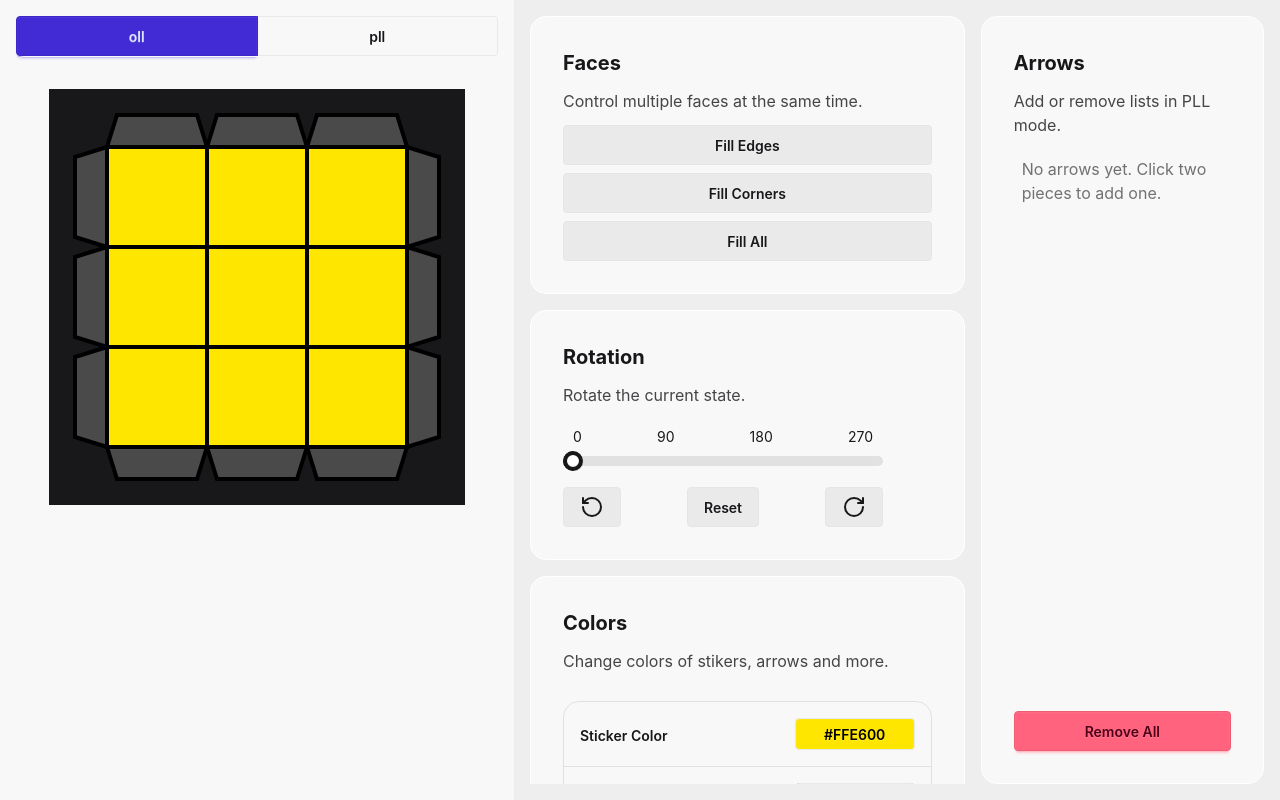
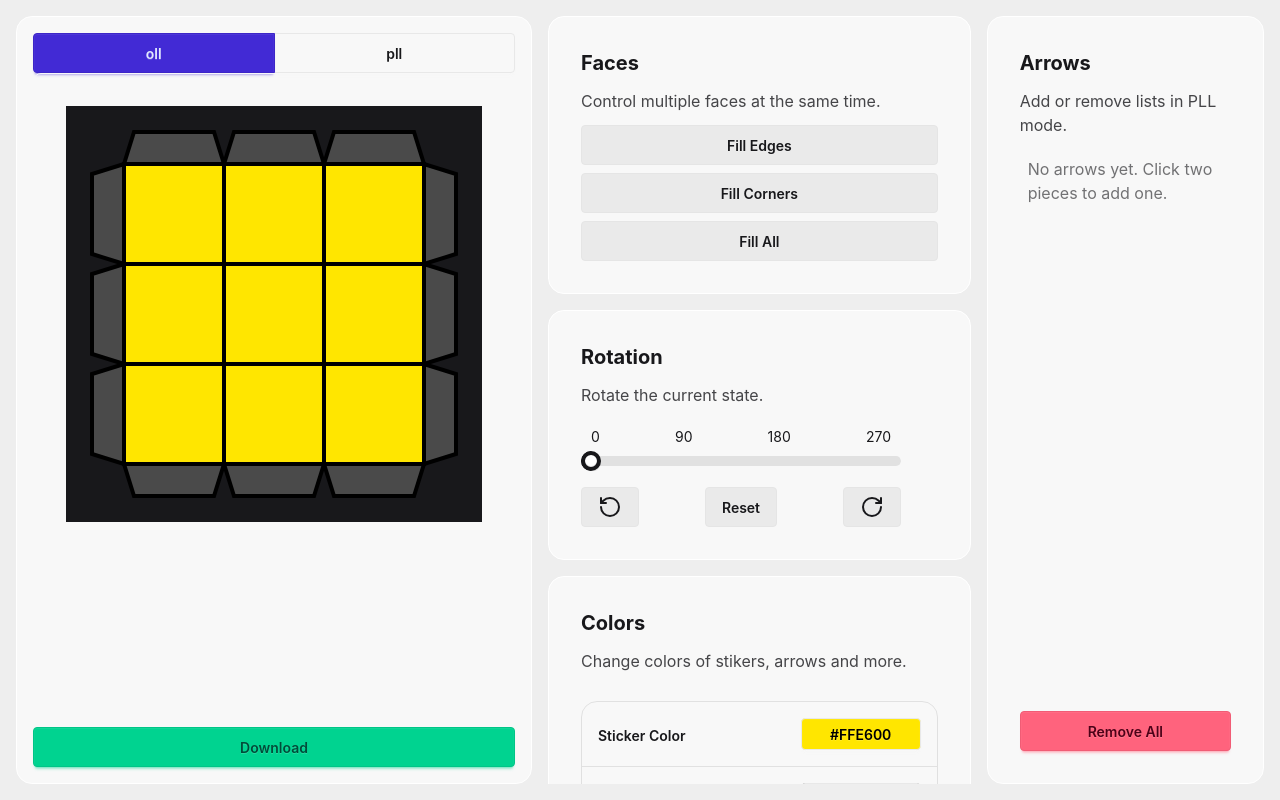
Before and after one commit to luiz734/rubiks-gem, a Svelte app: page / in a window 1280 px wide. Built offline with nearby package versions, Linux system fonts and the light colour scheme.

Commit message:
Implement image download

```diff
--- a/package.json
+++ b/package.json
@@ -23,6 +23,7 @@
     "dependencies": {
         "@lucide/svelte": "^1.52.0",
         "@tailwindcss/vite": "^4.3.3",
+        "html-to-image": "^1.11.13",
         "tailwindcss": "^4.3.3"
     }
 }
--- a/src/App.svelte
+++ b/src/App.svelte
@@ -8,26 +8,32 @@
     import ArrowsList from "./lib/ArrowsList.svelte";
     import CubeColors from "./lib/CubeColors.svelte";
     import CubeStrokes from "./lib/CubeStrokes.svelte";
+    import SaveOptions from "./lib/SaveOptions.svelte";
 
 
     let rubiksCube = $state(
         new RubiksCube("oll")
     );
 
+    let cubeDiv: HTMLDivElement | undefined = $state()
+
     $inspect(rubiksCube);
 
 </script>
 
-<div class="flex flex-row bg-base-200 w-screen h-screen gap-0">
+<div class="flex flex-row bg-base-300 w-screen h-screen gap-4 p-4">
 
-    <div class="flex flex-col p-4">
-        <ActiveModeToggle rubiksCube={rubiksCube}/>
-        <div class="card card-border p-8">
-            <RubikFace rubiksCube={rubiksCube}/>
+    <div class="flex flex-col p-4 justify-between rounded-2xl border border-base-100 bg-base-200">
+        <div class="flex flex-col">
+            <ActiveModeToggle rubiksCube={rubiksCube}/>
+            <div class="card card-border p-8">
+                <RubikFace bind:cubeDiv={cubeDiv} rubiksCube={rubiksCube}/>
+            </div>
         </div>
+        <SaveOptions targetDiv={cubeDiv} transparent={rubiksCube.transparentBg} />
     </div>
 
-    <div class="flex flex-row p-4 bg-base-300 gap-4 flex-1 min-w-0">
+    <div class="flex flex-row bg-base-300 gap-4 flex-1 min-w-0">
         <div class="grid grid-cols-[repeat(auto-fit,minmax(400px,1fr))] flex-2 min-w-0 gap-4 content-start overflow-auto">
             <OptionsGroup description="Control multiple faces at the same time." title="Faces">
                 <FacesButtons rubiksCube={rubiksCube}/>
--- a/src/lib/CubeColors.svelte
+++ b/src/lib/CubeColors.svelte
@@ -4,10 +4,6 @@
     import ColorPicker from "./ColorPicker.svelte";
 
     let {rubiksCube}: { rubiksCube: RubiksCube } = $props();
-
-    const defaultArrowColor = "#0020FF";
-
-    let transparentBg = $state(false);
 
 </script>
 
@@ -21,7 +17,7 @@
 
 
     <label>
-        <input bind:checked={transparentBg} class="checkbox" type="checkbox"/>
+        <input bind:checked={rubiksCube.transparentBg} class="checkbox" type="checkbox"/>
         Transparent Background
     </label>
 </div>
--- a/src/lib/RubikFace.svelte
+++ b/src/lib/RubikFace.svelte
@@ -7,12 +7,13 @@
 
     type Props = {
         rubiksCube: RubiksCube
+        cubeDiv: HTMLElement | undefined
     }
-    let {rubiksCube = $bindable()}: Props = $props();
+    let {rubiksCube = $bindable(), cubeDiv=$bindable()}: Props = $props();
 
 </script>
 
-<div class="bg-base-content p-4">
+<div bind:this={cubeDiv} class="bg-base-content p-4">
     <svg height={RubiksConstants.ViewportSize}
          viewBox="0 0 {RubiksConstants.ViewportSize} {RubiksConstants.ViewportSize}"
          width={RubiksConstants.ViewportSize}>
--- /dev/null
+++ b/src/lib/SaveOptions.svelte
@@ -0,0 +1,32 @@
+<script lang="ts">
+    import { toPng} from "html-to-image";
+
+    type Props = {
+        targetDiv: HTMLElement | undefined
+        transparent: boolean
+        filename?: string
+    }
+    let {targetDiv, transparent = false, filename = 'cube.png'}: Props = $props()
+
+    async function onClickDownload() {
+        if (!targetDiv) return
+
+        try {
+            const dataUrl = await toPng(targetDiv, {
+                pixelRatio: 2,
+                style: transparent ? {background: 'transparent'} : {},
+            })
+
+            const link = document.createElement('a')
+            link.download = filename
+            link.href = dataUrl
+            link.click()
+        } catch (error) {
+            console.error('Could not export image', error)
+        }
+    }
+</script>
+
+<div class="flex flex-col">
+    <button class="btn btn-success"  onclick={onClickDownload}> Download</button>
+</div>
--- a/src/lib/models/RubiksCube.svelte.ts
+++ b/src/lib/models/RubiksCube.svelte.ts
@@ -146,6 +146,8 @@ export class RubiksCube {
         inner: DEFAULT_STROKES.inner as number,
         adjacent: DEFAULT_STROKES.adjacent as number,
     });
+
+    transparentBg: boolean = $state(false);
 
     constructor(mode: ActiveMode) {
         this.state = [
```
Also changed, not shown: 1 other file (tests, documents, lock files or other folders).
